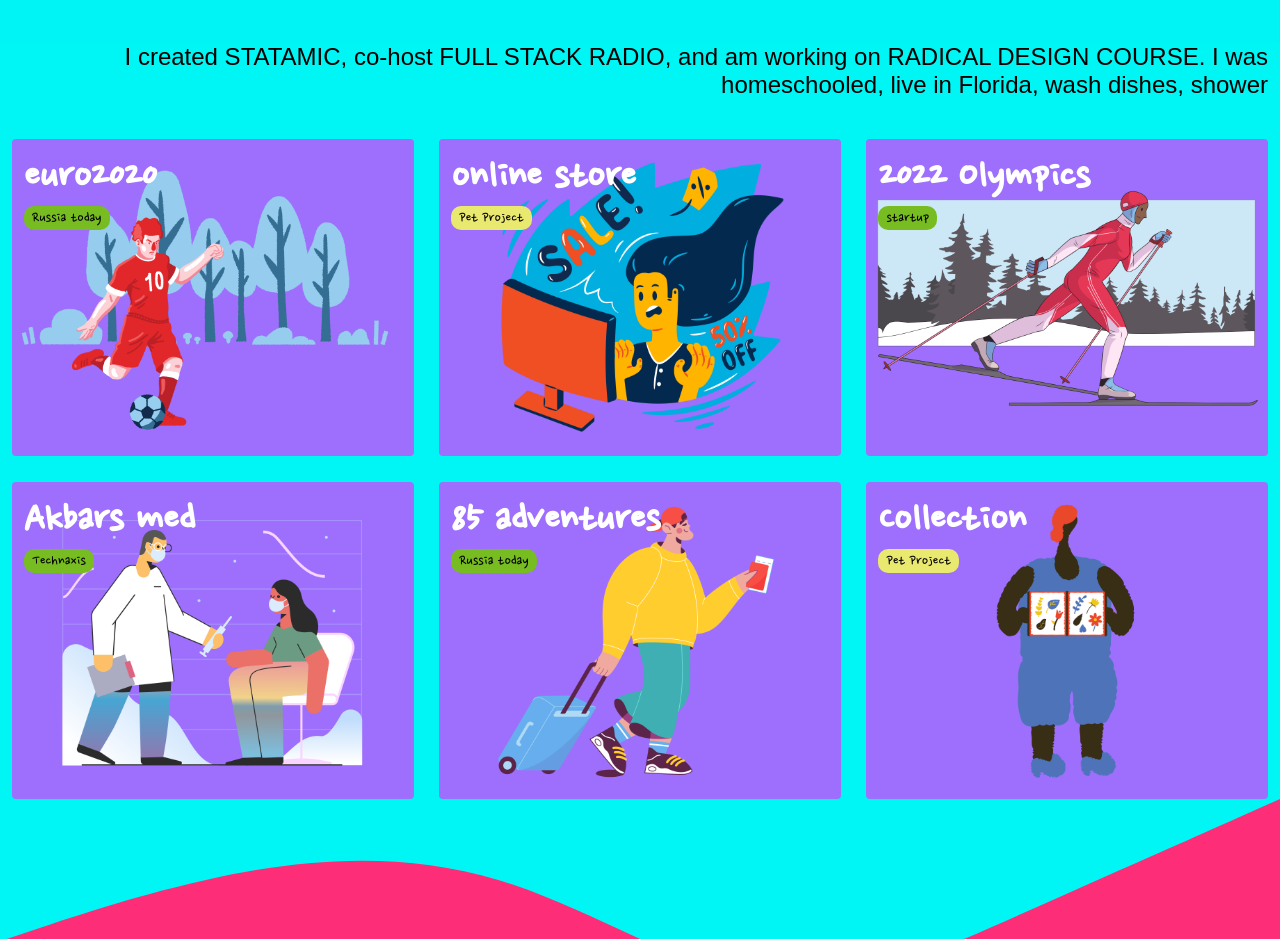
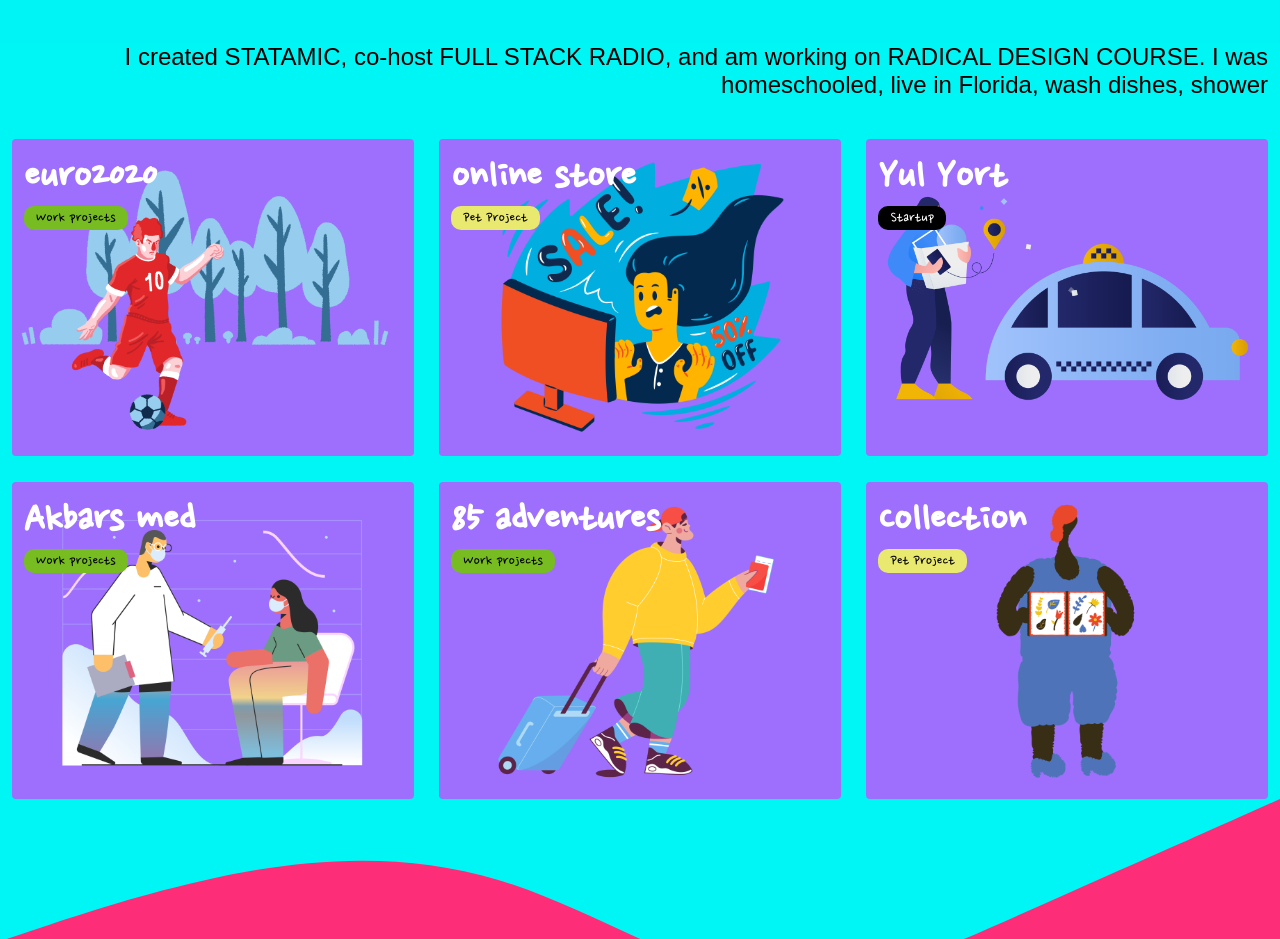
Before and after one commit to DavletkulovAynur/Aynur_Codit, a React (Create React App) app: page / in a window 1280 px wide. Shown: the part 900-1839 px from the top of the page. Built offline with nearby package versions, Linux system fonts and the light colour scheme; a web font is replaced by a local one.

Commit message:
portfolio links

```diff
--- a/src/App/Blocks/Portfolio/Components/styles/PortfolioBlock.scss
+++ b/src/App/Blocks/Portfolio/Components/styles/PortfolioBlock.scss
@@ -29,8 +29,8 @@
       background-color: #9e6ffc;
     }
 
-    &-img-olympics {
-      background: url('../../../../Common/assets/img/portfolio/olympics.png') center/contain  no-repeat;
+    &-img-taxi {
+      background: url('../../../../Common/assets/img/portfolio/taxi.png') center/contain  no-repeat;
       background-color: #9e6ffc;
     }
 
--- a/src/App/Common/Components/Plashka/Plashka.scss
+++ b/src/App/Common/Components/Plashka/Plashka.scss
@@ -1,5 +1,5 @@
 .Plashka {
-  padding: 2px 8px;
+  padding: 2px 12px;
   display: inline-block;
   border-radius: 10px;
 
@@ -10,4 +10,9 @@
   &__yellow {
     background: #e9e86f;
   }
+
+  &__black {
+    color: #fff;
+    background: #000;
+  }
 }
--- a/src/data/portfolio.js
+++ b/src/data/portfolio.js
@@ -3,7 +3,7 @@ export const portfolioData = [
     id: 'euro',
     name: 'euro2020',
     plashka: {
-      name: 'Russia today',
+      name: 'Work projects',
       color: 'green'
     },
   },
@@ -16,18 +16,18 @@ export const portfolioData = [
     },
   },
   {
-    id: 'olympics',
-    name: '2022 Olympics',
+    id: 'taxi',
+    name: 'Yul Yort',
     plashka: {
-      name: 'startup',
-      color: 'green'
+      name: 'Startup',
+      color: 'black'
     },
   },
   {
     id: 'doctor',
     name: 'Akbars med',
     plashka: {
-      name: 'Technaxis',
+      name: 'Work projects',
       color: 'green'
     },
   },
@@ -36,7 +36,7 @@ export const portfolioData = [
     id: 'adventure',
     name: '85 adventures',
     plashka: {
-      name: 'Russia today',
+      name: 'Work projects',
       color: 'green'
     },
   },
```
Also changed, not shown: src/App/Common/assets/img/portfolio/taxi.png (added).
